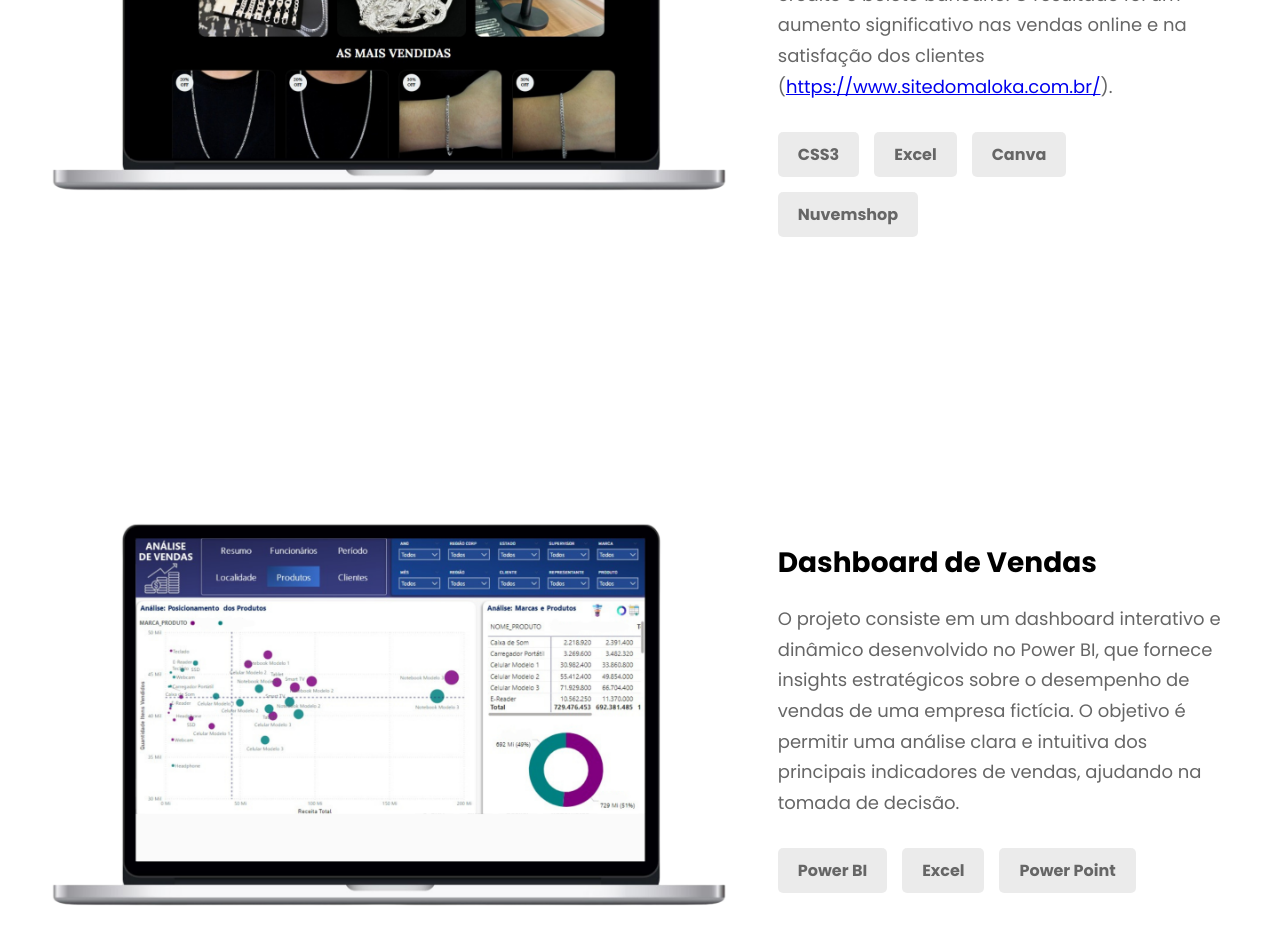
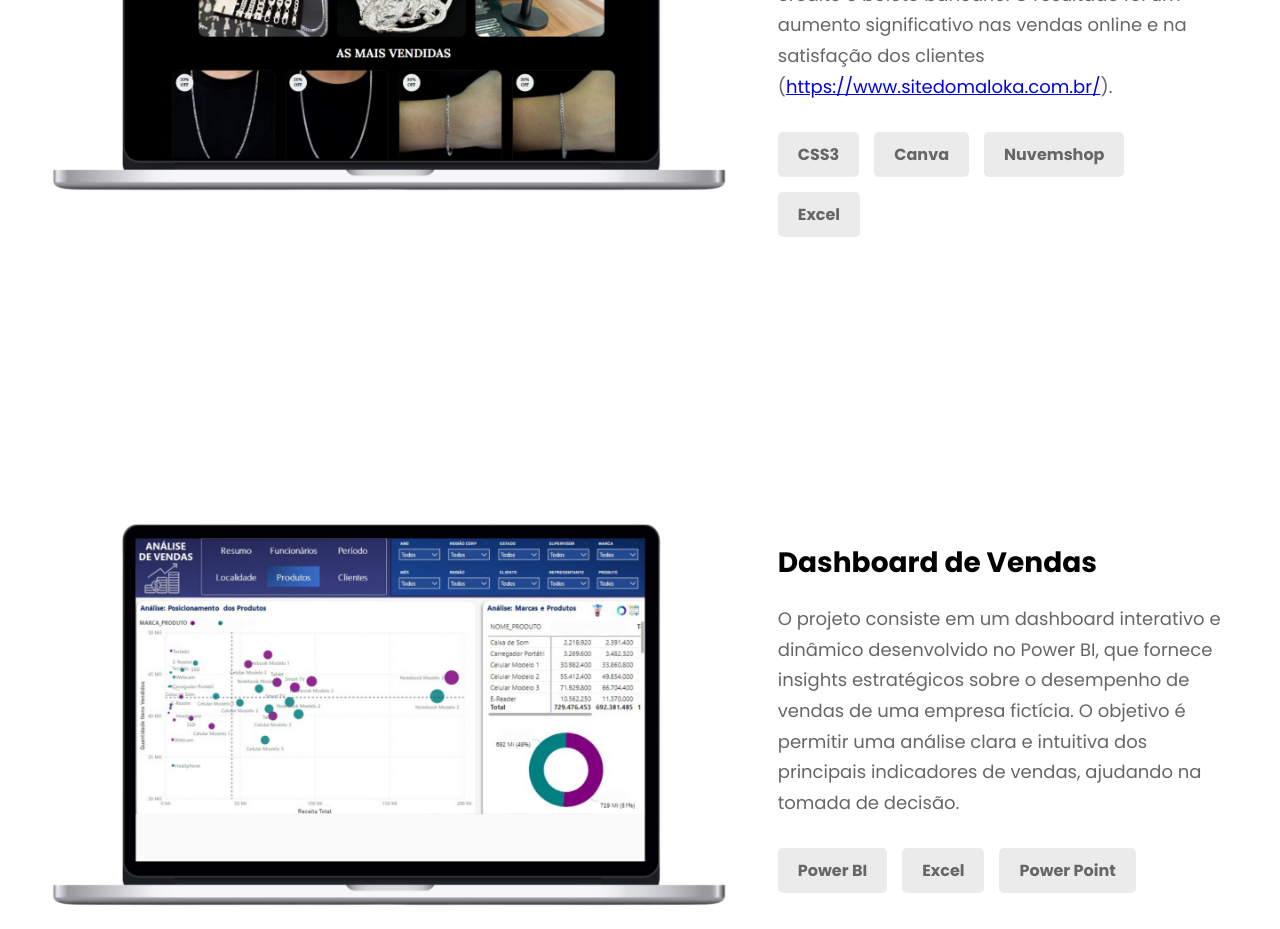
Before and after one commit to Davi-J-Manoel/Portfolio, a React (Vite) app: page / in a window 1280 px wide. Shown: the part 2300-3229 px from the top of the page. Built offline with nearby package versions, Linux system fonts and the light colour scheme.

Commit message:
Update Projects.jsx

```diff
--- a/src/Pages/Projects/Projects.jsx
+++ b/src/Pages/Projects/Projects.jsx
@@ -36,9 +36,9 @@ export default function Projects() {
               </p>
               <div className={styles.skills}>
               <div className={styles.skill}>CSS3</div>
-              <div className={styles.skill}>Excel</div>
               <div className={styles.skill}>Canva</div>
               <div className={styles.skill}>Nuvemshop</div>
+              <div className={styles.skill}>Excel</div>
               </div>
               <div className={styles.buttons} data-aos="flip-up"
         data-aos-easing="ease"
```
